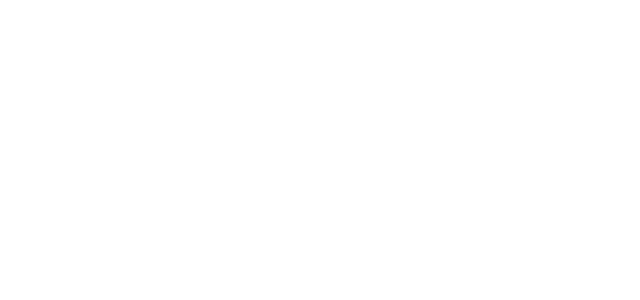
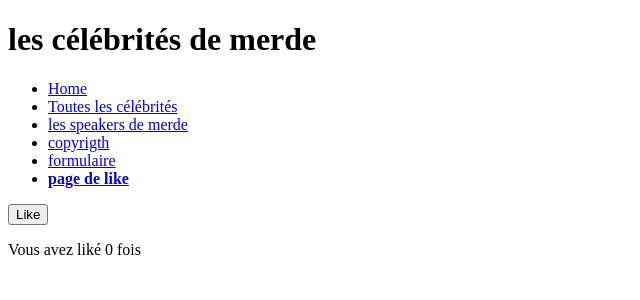
Before and after one commit to lexstars-ls/REACT_exo, a React (Create React App) app in the folder worst-celebrities/: page /likepage in a window 1280 px wide. Before the commit this address had no page. Shown: the top 300 px of the page, without its empty margins (0-640 px from the left). Built offline with nearby package versions, Linux system fonts and the light colour scheme.

Commit message:
exo like

```diff
--- a/worst-celebrities/src/App.js
+++ b/worst-celebrities/src/App.js
@@ -5,6 +5,7 @@
 import TvSpeakersPage from "./page/TvSpeakersPage";
 import Copyrigth from "./page/Copyrigth";
 import Formulaire from "./page/Formulaire";
+import LikePage from "./page/LikePages";
 function App() {
   return (
     <BrowserRouter>
@@ -17,6 +18,7 @@
         <Route path="/speakerspage" element ={< TvSpeakersPage/>}  />
         <Route path="/copyrigthpage" element ={< Copyrigth/>}  />
         <Route path="/formulairepage" element ={< Formulaire/>}  />
+        <Route path="/likepage" element ={< LikePage/>}  />
 
 
       </Routes>
--- a/worst-celebrities/src/component/Header.jsx
+++ b/worst-celebrities/src/component/Header.jsx
@@ -55,6 +55,16 @@
               <Link to="/formulairepage">formulaire</Link>
             )}
           </li>
+
+          <li>
+            {currentPage === "like" ? (
+              <strong>
+                <Link to="/likepage">page de like</Link>
+              </strong>
+            ) : (
+              <Link to="/likepage">page de like</Link>
+            )}
+          </li>
         </ul>
       </nav>
     </header>
--- /dev/null
+++ b/worst-celebrities/src/page/LikePages.jsx
@@ -0,0 +1,25 @@
+import Header from "../component/Header";
+import { useState } from "react";
+
+function LikePage (){
+    // je déclare mon usestate, son param selikesCount me servira a ajouter +1 si l'utilisateur click (button) sans recharger la page
+    // usestate(0) signifie que ma valeur par def est 0
+    const [likesCount, setLikesCount]= useState(0);
+
+    // j'utilise un param déclaré dans button pour actualiser le nbr de like/ a chaque fois que utilisateur click la variable click Handle s'exécute
+    const clickHandle = ()=>{
+        setLikesCount(likesCount + 1);
+        // la variable setLikescount raj +1 a likeCount
+    }
+
+ return (
+    <>
+    <Header currentPage={"like"}/>
+    <main>
+        <button onClick={clickHandle}>Like</button>
+        <p>Vous avez liké {likesCount} fois </p>
+    </main>
+    </>
+ )
+}
+export default LikePage
```
